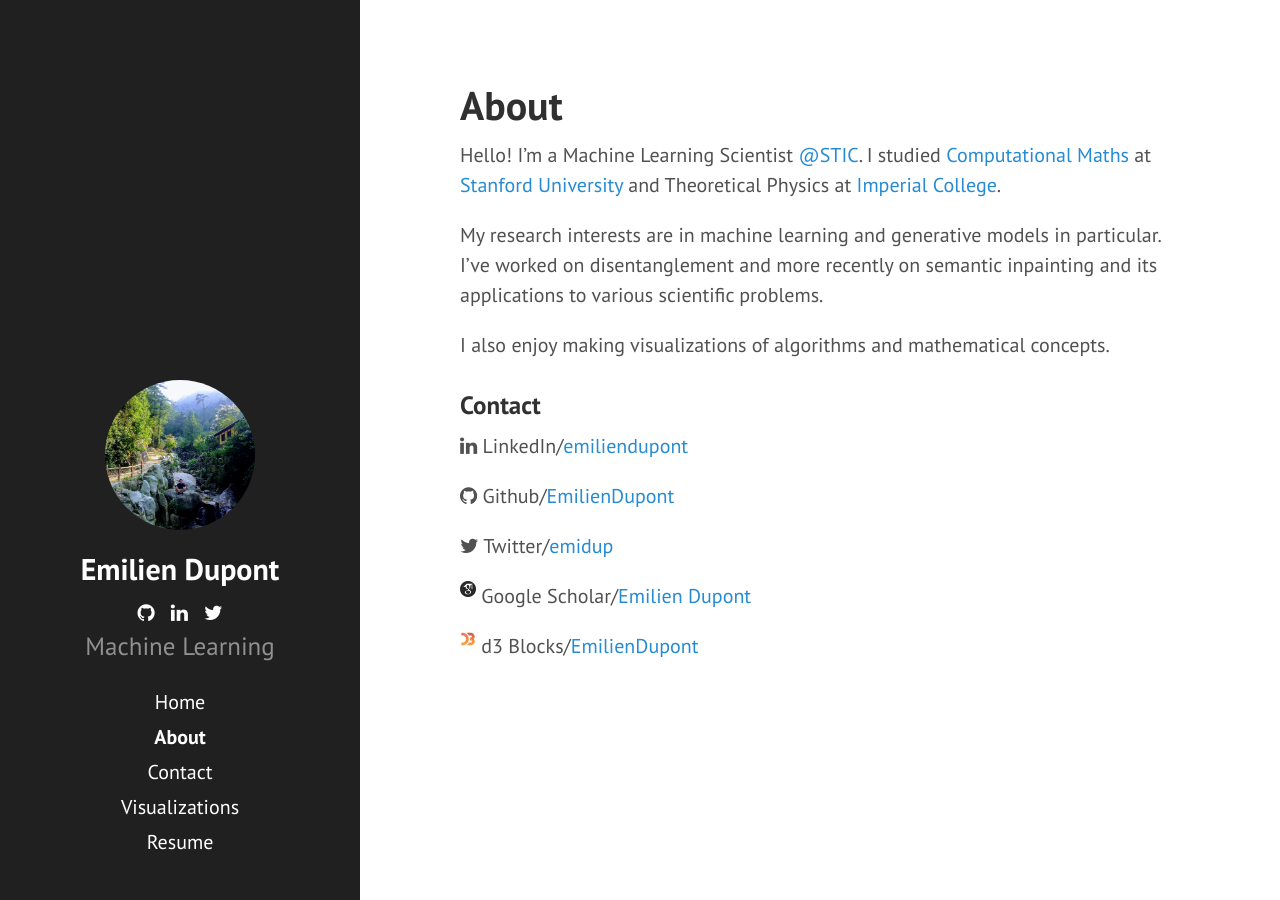
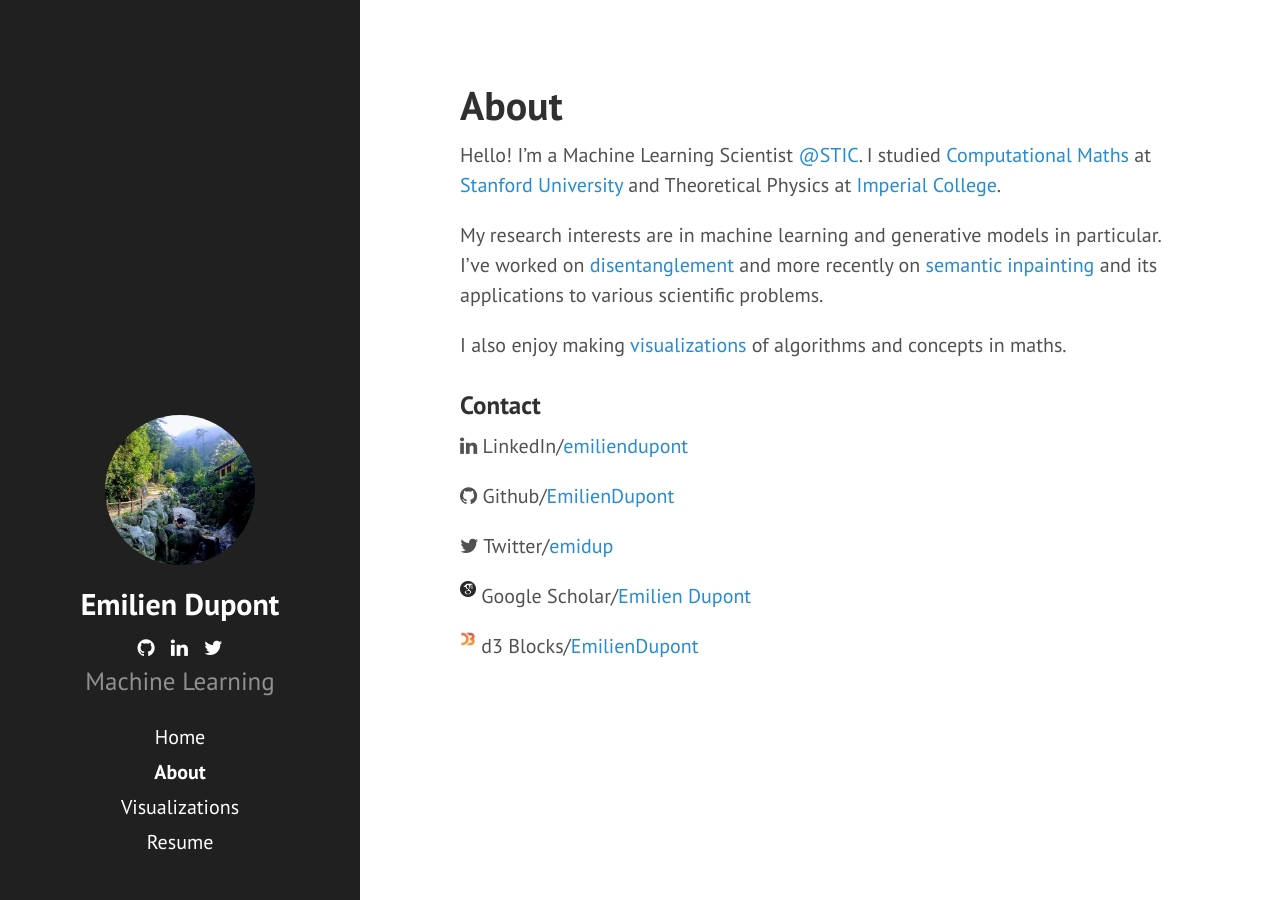
Before and after one commit to EmilienDupont/emiliendupont.github.io, a Jekyll site: the page built from about.md, in a window 1280 px wide. Built offline with Jekyll 4.4.1, drawn with Linux system fonts in a browser that asks for light colours; nearby versions of some CDN libraries.

Commit message:
:boom: more detailed about page and removed contact page

```diff
--- a/about.md
+++ b/about.md
@@ -7,10 +7,10 @@ title: About
 Hello! I'm a Machine Learning Scientist [@STIC](http://www.slb.com/about/rd/technology/stic.aspx). I studied [Computational Maths](https://icme.stanford.edu/) at [Stanford University](https://www.stanford.edu/) and Theoretical Physics at [Imperial College](https://www.imperial.ac.uk/).
 
 
-My research interests are in machine learning and generative models in particular. I've worked on disentanglement and more recently on semantic inpainting and its applications to various scientific problems.
+My research interests are in machine learning and generative models in particular. I've worked on [disentanglement](https://arxiv.org/abs/1804.00104) and more recently on [semantic inpainting](https://arxiv.org/abs/1802.03065) and its applications to various scientific problems.
 
 
-I also enjoy making visualizations of algorithms and mathematical concepts.
+I also enjoy making [visualizations](https://emiliendupont.github.io/visualizations/) of algorithms and concepts in maths.
 
 
 ### Contact
```
Also changed, not shown: contact.md (deleted, +0 -14 lines).
